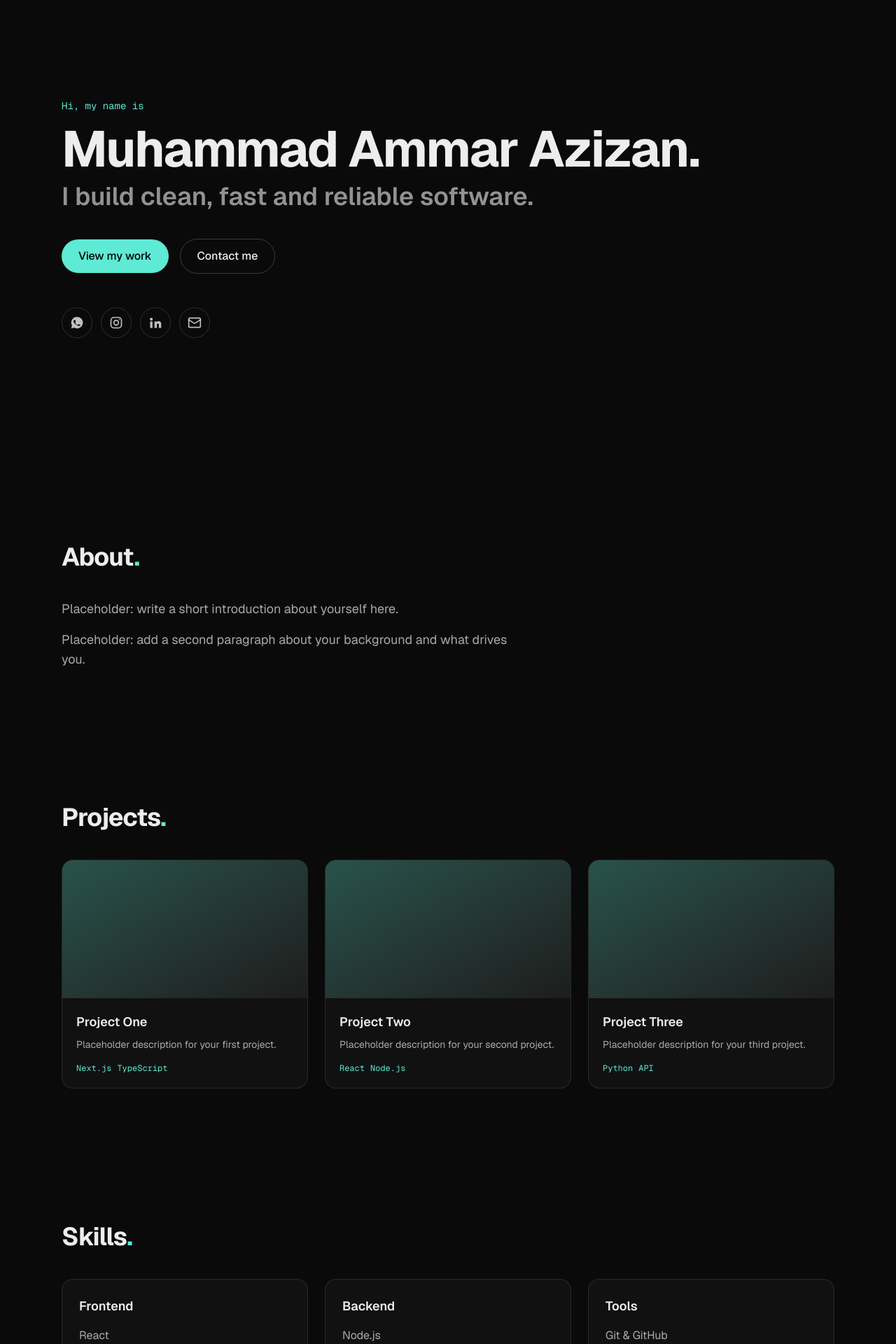
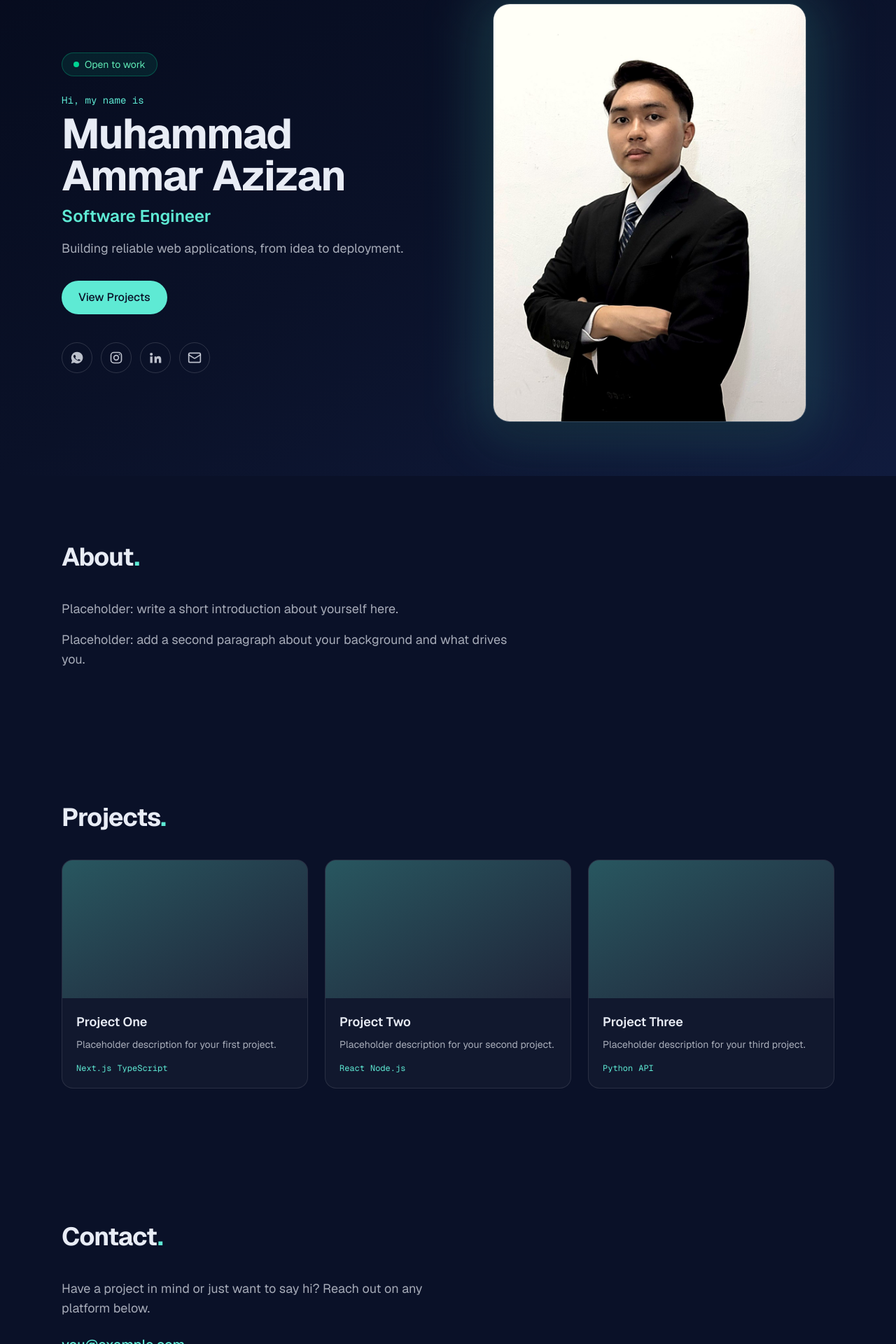
Before and after one commit to muhdammar-azizan/muhdammar-azizan-portfolio, a Next.js app: page / in a window 1280 px wide. Shown: the part 120-2040 px from the top of the page at 70% size. Built offline with nearby package versions, Linux system fonts and the light colour scheme.

Commit message:
Add navy hero section with profile photo, open-to-work badge and resume-ready navbar

```diff
--- a/src/app/globals.css
+++ b/src/app/globals.css
@@ -1,9 +1,9 @@
 @import "tailwindcss";
 
-/* Dark theme by default. Colors will be refined later. */
+/* Dark navy theme. Colors will be refined later. */
 :root {
-  --background: #0a0a0a;
-  --foreground: #ededed;
+  --background: #0a1128;
+  --foreground: #e8ecf5;
   --accent: #5eead4;
 }
 
--- a/src/app/layout.tsx
+++ b/src/app/layout.tsx
@@ -32,7 +32,7 @@ export const metadata: Metadata = {
 };
 
 export const viewport: Viewport = {
-  themeColor: "#0a0a0a",
+  themeColor: "#0a1128",
 };
 
 export default function RootLayout({ children }: LayoutProps<"/">) {
--- a/src/app/page.tsx
+++ b/src/app/page.tsx
@@ -2,7 +2,6 @@ import Navbar from "@/components/Navbar";
 import Hero from "@/components/Hero";
 import About from "@/components/About";
 import Projects from "@/components/Projects";
-import Skills from "@/components/Skills";
 import Contact from "@/components/Contact";
 import Footer from "@/components/Footer";
 
@@ -14,7 +13,6 @@ export default function Home() {
         <Hero />
         <About />
         <Projects />
-        <Skills />
         <Contact />
       </main>
       <Footer />
--- a/src/components/Hero.tsx
+++ b/src/components/Hero.tsx
@@ -1,76 +1,105 @@
 "use client";
 
+import Image from "next/image";
 import { motion } from "framer-motion";
 import { Download } from "lucide-react";
 import SocialLinks from "./SocialLinks";
 import { siteConfig } from "@/lib/site";
 
+// Small helper so every hero element fades in one after another.
+const fadeUp = (delay: number) => ({
+  initial: { opacity: 0, y: 24 },
+  animate: { opacity: 1, y: 0 },
+  transition: { duration: 0.6, delay },
+});
+
 export default function Hero() {
   return (
     <section
       id="top"
-      className="mx-auto flex min-h-screen max-w-6xl flex-col justify-center px-6 pt-16"
+      className="relative overflow-hidden bg-gradient-to-br from-[#060b1d] via-background to-[#101b3d]"
     >
-      <motion.p
-        initial={{ opacity: 0, y: 16 }}
-        animate={{ opacity: 1, y: 0 }}
-        transition={{ duration: 0.5 }}
-        className="mb-4 font-mono text-sm text-accent"
+      <div className="mx-auto grid min-h-screen max-w-6xl items-center gap-12 px-6 pb-16 pt-28 lg:grid-cols-2">
+        {/* Left column: text content */}
+        <div className="order-2 lg:order-1">
+          <motion.span
+            {...fadeUp(0)}
+            className="inline-flex items-center gap-2 rounded-full border border-emerald-400/30 bg-emerald-400/10 px-4 py-1.5 text-sm text-emerald-300"
           >
+            <span className="relative flex h-2 w-2">
+              <span className="absolute inline-flex h-full w-full animate-ping rounded-full bg-emerald-400 opacity-75" />
+              <span className="relative inline-flex h-2 w-2 rounded-full bg-emerald-400" />
+            </span>
+            Open to work
+          </motion.span>
+
+          <motion.p {...fadeUp(0.1)} className="mt-6 font-mono text-sm text-accent">
             Hi, my name is
           </motion.p>
           <motion.h1
-        initial={{ opacity: 0, y: 24 }}
-        animate={{ opacity: 1, y: 0 }}
-        transition={{ duration: 0.6, delay: 0.1 }}
-        className="text-4xl font-bold tracking-tight sm:text-6xl lg:text-7xl"
+            {...fadeUp(0.2)}
+            className="mt-2 text-4xl font-bold tracking-tight sm:text-5xl lg:text-6xl"
           >
-        {siteConfig.name}.
+            {siteConfig.name}
           </motion.h1>
           <motion.h2
-        initial={{ opacity: 0, y: 24 }}
-        animate={{ opacity: 1, y: 0 }}
-        transition={{ duration: 0.6, delay: 0.2 }}
-        className="mt-3 text-2xl font-semibold text-foreground/60 sm:text-4xl"
+            {...fadeUp(0.3)}
+            className="mt-3 text-xl font-semibold text-accent sm:text-2xl"
           >
+            {siteConfig.role}
+          </motion.h2>
+          <motion.p {...fadeUp(0.4)} className="mt-4 max-w-lg text-lg text-foreground/70">
             {siteConfig.tagline}
-      </motion.h2>
-      <motion.div
-        initial={{ opacity: 0, y: 24 }}
-        animate={{ opacity: 1, y: 0 }}
-        transition={{ duration: 0.6, delay: 0.35 }}
-        className="mt-10 flex flex-wrap items-center gap-4"
-      >
+          </motion.p>
+
+          <motion.div {...fadeUp(0.5)} className="mt-8 flex flex-wrap items-center gap-4">
             <a
               href="#projects"
-          className="rounded-full bg-accent px-6 py-3 font-medium text-black transition hover:opacity-90"
+              className="rounded-full bg-accent px-6 py-3 font-medium text-[#0a1128] transition hover:opacity-90"
             >
-          View my work
+              View Projects
             </a>
-        <a
-          href="#contact"
-          className="rounded-full border border-white/20 px-6 py-3 font-medium transition hover:border-accent hover:text-accent"
-        >
-          Contact me
-        </a>
+            {/* The resume button only appears once resumeUrl is set in site.ts. */}
             {siteConfig.resumeUrl && (
               <a
                 href={siteConfig.resumeUrl}
                 download
-            className="inline-flex items-center gap-2 px-2 py-3 text-foreground/70 transition hover:text-accent"
+                className="inline-flex items-center gap-2 rounded-full border border-white/20 px-6 py-3 font-medium transition hover:border-accent hover:text-accent"
               >
-            <Download className="h-4 w-4" /> Resume
+                <Download className="h-4 w-4" /> Download Resume
               </a>
             )}
           </motion.div>
-      <motion.div
-        initial={{ opacity: 0 }}
-        animate={{ opacity: 1 }}
-        transition={{ duration: 0.6, delay: 0.5 }}
-        className="mt-12"
-      >
+
+          <motion.div {...fadeUp(0.6)} className="mt-10">
             <SocialLinks />
           </motion.div>
+        </div>
+
+        {/* Right column: profile photo */}
+        <motion.div
+          initial={{ opacity: 0, scale: 0.95 }}
+          animate={{ opacity: 1, scale: 1 }}
+          transition={{ duration: 0.8, delay: 0.2 }}
+          className="order-1 mx-auto w-full max-w-sm lg:order-2 lg:max-w-md"
+        >
+          <div className="relative">
+            {/* Soft glow behind the photo */}
+            <div className="absolute -inset-4 rounded-[2rem] bg-accent/20 blur-2xl" />
+            <div className="relative overflow-hidden rounded-3xl border border-white/15 shadow-2xl">
+              <Image
+                src={siteConfig.heroImage}
+                alt={`Portrait of ${siteConfig.name}`}
+                width={952}
+                height={1272}
+                sizes="(min-width: 1024px) 448px, (min-width: 640px) 384px, 90vw"
+                priority
+                className="h-auto w-full"
+              />
+            </div>
+          </div>
+        </motion.div>
+      </div>
     </section>
   );
 }
--- a/src/components/Navbar.tsx
+++ b/src/components/Navbar.tsx
@@ -25,6 +25,17 @@ export default function Navbar() {
             </li>
           ))}
         </ul>
+
+        {/* Resume button only appears once resumeUrl is set in site.ts */}
+        {siteConfig.resumeUrl && (
+          <a
+            href={siteConfig.resumeUrl}
+            download
+            className="hidden rounded-full border border-accent px-4 py-1.5 text-sm text-accent transition hover:bg-accent hover:text-[#0a1128] md:block"
+          >
+            Resume
+          </a>
+        )}
 
         {/* Mobile menu button */}
         <button
--- a/src/components/Skills.tsx
+++ /dev/null
@@ -1,24 +0,0 @@
-import Section from "./Section";
-import Reveal from "./Reveal";
-import { skills } from "@/lib/site";
-
-export default function Skills() {
-  return (
-    <Section id="skills" title="Skills">
-      <div className="grid gap-6 md:grid-cols-3">
-        {skills.map((group, index) => (
-          <Reveal key={group.title} delay={index * 0.1}>
-            <div className="h-full rounded-2xl border border-white/10 bg-white/[0.03] p-6 transition hover:border-accent/60">
-              <h3 className="mb-4 text-lg font-semibold">{group.title}</h3>
-              <ul className="space-y-2 text-foreground/70">
-                {group.items.map((item) => (
-                  <li key={item}>{item}</li>
-                ))}
-              </ul>
-            </div>
-          </Reveal>
-        ))}
-      </div>
-    </Section>
-  );
-}
--- a/src/lib/site.ts
+++ b/src/lib/site.ts
@@ -7,8 +7,10 @@ export const siteConfig = {
     "Portfolio of Muhammad Ammar Azizan, a software engineer building clean and reliable web applications.",
   // TODO: replace with the real domain after deployment.
   url: "https://example.com",
-  tagline: "I build clean, fast and reliable software.",
+  tagline: "Building reliable web applications, from idea to deployment.",
   role: "Software Engineer",
+  // Profile photo shown in the hero section.
+  heroImage: "/images/profile.jpg",
   bio: [
     "Placeholder: write a short introduction about yourself here.",
     "Placeholder: add a second paragraph about your background and what drives you.",
@@ -27,7 +29,6 @@ export const siteConfig = {
 export const navItems = [
   { label: "About", href: "#about" },
   { label: "Projects", href: "#projects" },
-  { label: "Skills", href: "#skills" },
   { label: "Contact", href: "#contact" },
 ];
 
@@ -57,18 +58,3 @@ export const projects: Project[] = [
     tags: ["Python", "API"],
   },
 ];
-
-export const skills = [
-  {
-    title: "Frontend",
-    items: ["React", "Next.js", "TypeScript", "Tailwind CSS"],
-  },
-  {
-    title: "Backend",
-    items: ["Node.js", "REST APIs", "SQL", "Authentication"],
-  },
-  {
-    title: "Tools",
-    items: ["Git & GitHub", "Docker", "CI/CD", "Testing"],
-  },
-];
```
Also changed, not shown: public/images/profile.jpg (added). Lines whose indentation alone changed are shown as unchanged.
